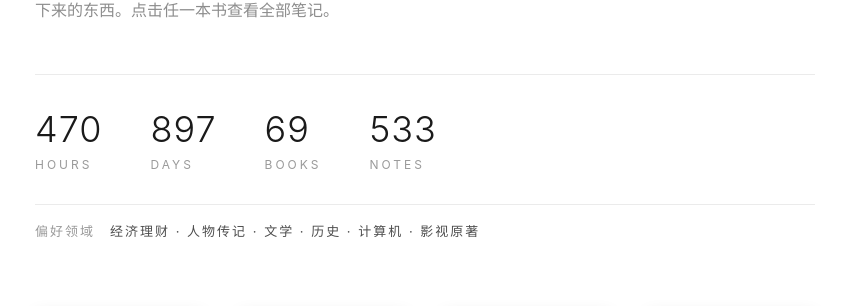
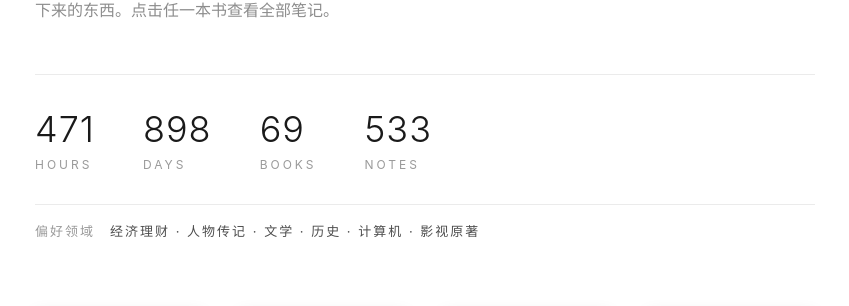
Before and after one commit to zhanjindong/yuanchu.ai, a Jekyll site: the page reading/index.html, which Jekyll copies as it is, in a window 1280 px wide and 900 px high. Shown: the part 280-586 px from the top of the window, without its empty margins (215-1064 px from the left). Built offline with Jekyll 4.4.1, drawn with Linux system fonts in a browser that asks for light colours; grey boxes are pictures that could not be loaded.

Commit message:
docs(reading): 自动同步微信读书笔记

```diff
--- a/reading/index.html
+++ b/reading/index.html
@@ -79,8 +79,8 @@
         <p class="intro">这里是我在微信读书里划下的句子，与读到某处时写下的想法。书是输入，想法才是真正留下来的东西。点击任一本书查看全部笔记。</p>
 
         <div class="stats">
-            <div class="stat"><div class="num">470</div><div class="label">Hours</div></div>
-            <div class="stat"><div class="num">897</div><div class="label">Days</div></div>
+            <div class="stat"><div class="num">471</div><div class="label">Hours</div></div>
+            <div class="stat"><div class="num">898</div><div class="label">Days</div></div>
             <div class="stat"><div class="num">69</div><div class="label">Books</div></div>
             <div class="stat"><div class="num">533</div><div class="label">Notes</div></div>
         </div>
```
